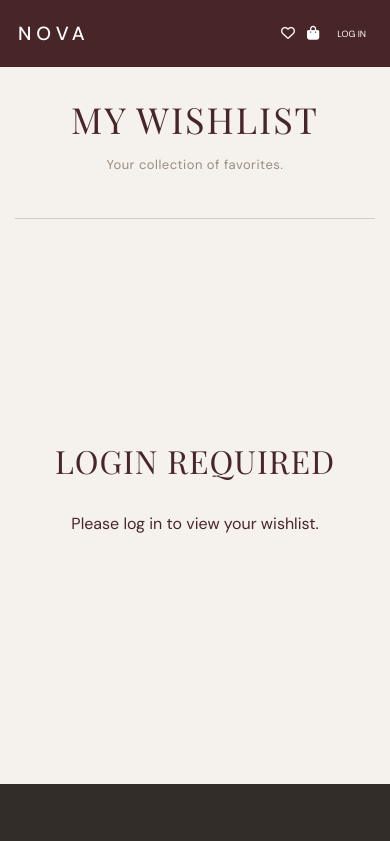
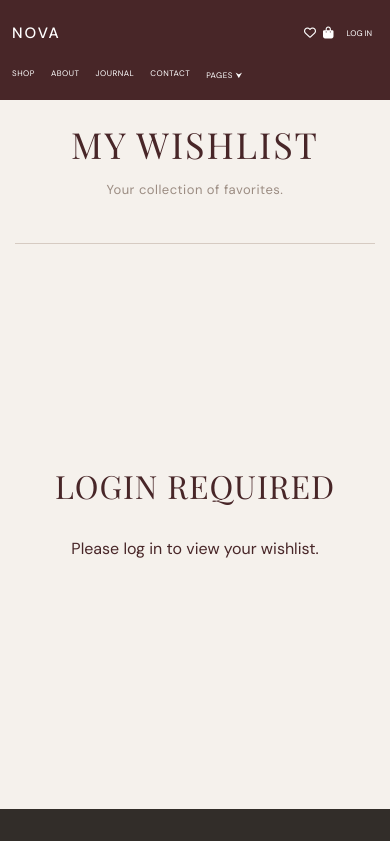
Before and after one commit to elyzzadicen11/Nova_LuxuryBags, a plain HTML site: page wishlist.html in a window 390 px wide. Shown: the top 841 px of the page. Drawn offline with nearby package versions, Linux system fonts and the light colour scheme.

Commit message:
Update universal.css

```diff
--- a/universal.css
+++ b/universal.css
@@ -203,11 +203,10 @@ footer p {
 
 
 
-/* RESPONSIVE DESIGN */
+/* NAVBAR RESPONSIVE DESIGN */
 
 /* TABLETS */
 @media (max-width: 1024px) {
-
     nav {
         padding: 0 40px;
     }
@@ -216,214 +215,20 @@ footer p {
         gap: 18px;
     }
 
-    .nav-actions {
-        gap: 15px;
-    }
-
-    .wishlist-page {
-        padding-left: 45px;
-        padding-right: 45px;
-    }
-
-    .wishlist-item {
-        gap: 20px;
-    }
-}
-
-
-/* SMALL TABLETS */
-@media (max-width: 900px) {
-
-    .wishlist-page {
-        padding-left: 30px;
-        padding-right: 30px;
-    }
-}
-
-
-/* MOBILE */
-@media (max-width: 768px) {
-
-    /* NAVIGATION */
-
-    nav {
-        height: 70px;
-        padding: 0 25px;
-    }
-
-    .logo {
-        font-size: 20px;
-        letter-spacing: 5px;
-    }
-
-    .links {
-        display: none;
+    .links a {
+        font-size: 11px;
     }
 
     .nav-actions {
         gap: 15px;
     }
-
-    .nav-actions a,
-    .nav-actions button {
-        font-size: 10px;
-    }
-
-    .nav-actions i {
-        font-size: 15px;
-    }
-
-    .nav-actions span {
-        font-size: 9px;
-    }
-
-    /* WISHLIST */
-
-    .wishlist-page {
-        padding: 95px 22px 75px;
-    }
-
-    .wishlist-item {
-        flex-wrap: wrap;
-        gap: 18px;
-    }
-
-    .wishlist-image {
-        width: 130px;
-        height: 150px;
-    }
-
-    .wishlist-information {
-        flex: 1;
-        min-width: 180px;
-    }
-
-    .wishlist-details {
-        gap: 10px;
-    }
-
-    .wishlist-actions {
-        width: 100%;
-        justify-content: flex-start;
-    }
 }
 
-
-/* SMALL MOBILE */
-@media (max-width: 600px) {
-
-    /* NAVIGATION */
-
+/* SMALL TABLETS */
+@media (max-width: 768px) {
     nav {
-        height: 67px;
-        padding: 0 max(20px, calc((100% - 330px) / 2));
-        display: flex;
-        align-items: center;
-        justify-content: space-between;
-    }
-
-    .logo {
-        font-size: 22px;
-        letter-spacing: 6px;
-        white-space: nowrap;
-    }
-
-    .links {
-        display: none;
-    }
-
-    .nav-actions {
-        display: flex;
-        align-items: center;
-        justify-content: flex-end;
-        gap: 15px;
-        margin-left: 20px;
-    }
-
-    .nav-actions a,
-    .nav-actions button {
-        display: flex;
-        align-items: center;
-        gap: 5px;
-        font-size: 11px;
-        white-space: nowrap;
-    }
-
-    .nav-actions i {
-        font-size: 15px;
-    }
-
-    .nav-actions span {
-        font-size: 10px;
-    }
-
-    /* DROPDOWN */
-
-    .pages-dropdown {
-        position: relative;
-    }
-
-    .pages-dropdown:focus-within .dropdown-menu,
-    .pages-dropdown.open .dropdown-menu {
-        display: block;
-    }
-
-    .dropdown-menu {
-        position: absolute;
-        top: 100%;
-        left: 0;
-        min-width: 150px;
-        background-color: #F5F1EC;
-        padding: 10px 0;
-        z-index: 2000;
-    }
-
-    .dropdown-menu a {
-        display: block;
-        padding: 10px 14px;
-        color: #72383D;
-        font-size: 11px;
-        white-space: nowrap;
-    }
-
-    /* WISHLIST */
-
-    .wishlist-page {
-        padding: 95px 18px 60px;
-    }
-
-    .wishlist-item {
-        gap: 14px;
-    }
-
-    .wishlist-image {
-        width: 110px;
-        height: 130px;
-    }
-
-    .wishlist-information {
-        min-width: 0;
-    }
-
-    .wishlist-details {
-        flex-direction: column;
-        align-items: flex-start;
-    }
-
-    .wishlist-actions {
-        gap: 12px;
-    }
-}
-
-
-/* EXTRA SMALL MOBILE */
-@media (max-width: 400px) {
-
-    /* NAVIGATION */
-
-    nav {
-        height: 67px;
-        padding: 0 18px;
+        padding: 0 25px;
+        height: 75px;
     }
 
     .logo {
@@ -431,36 +236,132 @@ footer p {
         letter-spacing: 5px;
     }
 
+    .links {
+        display: flex;
+        gap: 12px;
+    }
+
+    .links a {
+        font-size: 10px;
+        letter-spacing: 0;
+    }
+
     .nav-actions {
         gap: 12px;
-        margin-left: 12px;
+    }
+
+    .nav-actions span {
+        font-size: 9px;
+    }
+}
+
+/* MOBILE PHONES */
+@media (max-width: 600px) {
+
+    nav {
+        height: 100px;
+        padding: 12px 18px;
+        display: grid;
+        grid-template-columns: 1fr auto;
+        grid-template-rows: 40px 30px;
+        align-content: center;
+        row-gap: 8px;
+    }
+
+    .logo {
+        grid-column: 1;
+        grid-row: 1;
+        font-size: 17px;
+        letter-spacing: 3px;
+    }
+
+    .nav-actions {
+        grid-column: 2;
+        grid-row: 1;
+        gap: 10px;
+        justify-content: flex-end;
     }
 
     .nav-actions a,
     .nav-actions button {
+        gap: 4px;
         font-size: 9px;
     }
 
     .nav-actions i {
-        font-size: 14px;
+        font-size: 13px;
     }
 
-    /* WISHLIST */
-
-    .wishlist-page {
-        padding: 95px 15px 50px;
+    .nav-actions span {
+        font-size: 8px;
     }
 
-    .wishlist-image {
-        width: 95px;
-        height: 115px;
+    .links {
+        grid-column: 1 / -1;
+        grid-row: 2;
+        display: flex;
+        align-items: center;
+        justify-content: flex-start;
+        gap: 20px;
+        width: 100%;
+        overflow-x: auto;
+        white-space: nowrap;
+        padding: 5px 0;
     }
 
-    .wishlist-item {
-        gap: 12px;
+    .links a {
+        flex-shrink: 0;
+        font-size: 9px;
+        letter-spacing: 0.5px;
     }
 
-    .wishlist-actions {
-        flex-wrap: wrap;
+    .links a::after {
+        bottom: -4px;
+    }
+
+    .dropdown-menu {
+        min-width: 150px;
+    }
+
+    .pages-dropdown:focus-within .dropdown-menu,
+    .pages-dropdown.open .dropdown-menu {
+        display: block;
     }
 }
+
+/* SMALL MOBILE PHONES */
+@media (max-width: 400px) {
+
+    nav {
+        padding: 10px 12px;
+        height: 100px;
+        grid-template-rows: 38px 28px;
+        row-gap: 7px;
+    }
+
+    .logo {
+        font-size: 15px;
+        letter-spacing: 2px;
+    }
+
+    .nav-actions {
+        gap: 7px;
+    }
+
+    .nav-actions a,
+    .nav-actions button {
+        font-size: 8px;
+    }
+
+    .nav-actions i {
+        font-size: 12px;
+    }
+
+    .links {
+        gap: 16px;
+    }
+
+    .links a {
+        font-size: 8px;
+    }
+}
```
